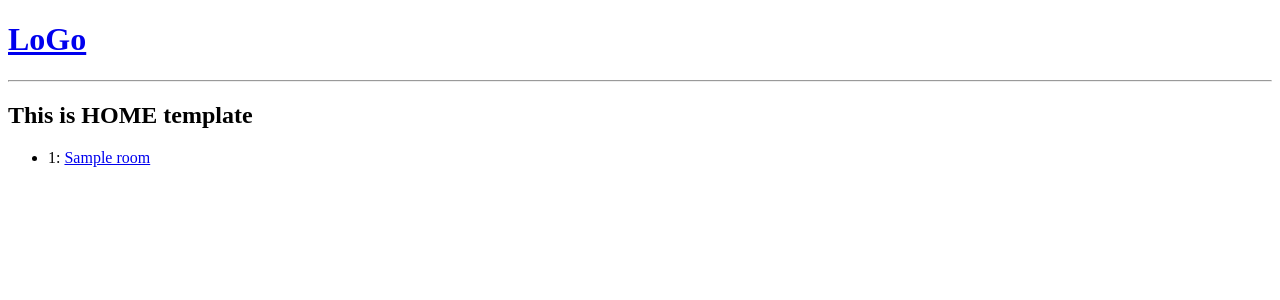
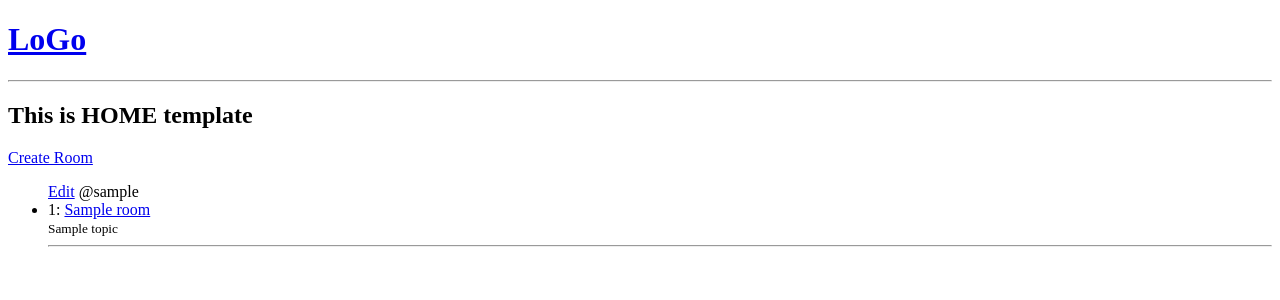
Before and after one commit to rogerccopa/StudyBud, a Django app: page / in a window 1280 px wide. Shown: the top 300 px of the page. Run offline with Django 5.2, Linux system fonts and the light colour scheme; tables that the repository leaves empty hold one stand-in row (values such as "Sample post").

Commit message:
Edit Form

```diff
--- a/base/admin.py
+++ b/base/admin.py
@@ -1,6 +1,8 @@
 from django.contrib import admin
 
 # Register your models here.
-from .models import Room
+from .models import Room, Topic, Message
 
 admin.site.register(Room)
+admin.site.register(Topic)
+admin.site.register(Message)
--- a/base/models.py
+++ b/base/models.py
@@ -1,13 +1,37 @@
 from django.db import models
+from django.contrib.auth.models import User
+
+class Topic(models.Model):
+    name = models.CharField(max_length=200)
+
+    def __str__(self) -> str:
+        return self.name
 
 class Room(models.Model):
-    # host =
-    # topic =
+    host = models.ForeignKey(User, on_delete=models.SET_NULL, null=True)
+
+    # if the parent Topic is deleted then make this field NULL,
+    # also allow DB to have NULLs on this field
+    topic = models.ForeignKey(Topic, on_delete=models.SET_NULL, null=True)
+
     name = models.CharField(max_length=200)
     description = models.TextField(null=True, blank=True)
     # participants =
     updated = models.DateTimeField(auto_now=True)
     created = models.DateTimeField(auto_now_add=True)
 
+    class Meta:
+        ordering = ['-updated', '-created']
+
     def __str__(self) -> str:
         return self.name
+
+class Message(models.Model):
+    user = models.ForeignKey(User, on_delete=models.CASCADE)
+    room = models.ForeignKey(Room, on_delete=models.CASCADE)
+    body = models.TextField(default='')
+    updated = models.DateTimeField(auto_now=True)
+    created = models.DateTimeField(auto_now_add=True)
+
+    def __str__(self) -> str:
+        return self.body[0:50]
--- a/base/urls.py
+++ b/base/urls.py
@@ -4,5 +4,7 @@ from . import views
 
 urlpatterns = [
     path('', views.home, name='home'),
-    path('room/<str:pk>', views.room, name='room')
+    path('room/<str:pk>', views.room, name='room'),
+    path('room-create', views.createRoom, name='create-room'),
+    path('room-update/<str:pk>', views.updateRoom, name='update-room')
 ]
--- a/base/views.py
+++ b/base/views.py
@@ -1,11 +1,6 @@
-from django.shortcuts import render
+from django.shortcuts import render, redirect
 from .models import Room
-
-rooms = [
-    {'id':1, 'name':'Lets learn python'},
-    {'id':2, 'name':'Disign with me'},
-    {'id':3, 'name':' Frontend developers'}
-]
+from .forms import RoomForm
 
 def home(request):
     # context = {'rooms': rooms}
@@ -13,12 +8,24 @@ def home(request):
     return render(request, 'base/home.html', context)
 
 def room (request, pk):
-    selectedRoom = None
-
-    for room in rooms:
-        if room['id'] == int(pk):
-            selectedRoom = room
-
+    selectedRoom = Room.objects.get(id = pk)
     context = {'room': selectedRoom}
 
     return render(request, 'base/room.html', context)
+
+def createRoom(request):
+    if request.method == 'POST':
+        form = RoomForm(request.POST)
+        if form.is_valid():
+            form.save()
+            return redirect('home')
+
+    form = RoomForm()
+    context = {'form': form}
+    return render(request, 'base/room_form.html', context)
+
+def updateRoom(request, pk):
+    room = Room.objects.get(id = pk)
+    form = RoomForm(instance=room)
+    context = {'form': form}
+    return render(request, 'base/room_form.html', context)
--- a/templates/base/home.html
+++ b/templates/base/home.html
@@ -4,10 +4,17 @@
 <h2>This is HOME template</h2>
 
 <div>
+    <a href="{% url 'create-room' %}">Create Room</a>
     <ul>
     {% for room in rooms %}
+        <a href="{% url 'update-room' room.id %}">Edit</a>
+        <span>@{{room.host.username}}</span>
+
         <!--                     'room' is named in urls.py & following is dynamic params -->
        <li>{{room.id}}: <a href="{% url 'room' room.id %}">{{room.name}}</a></li>
+
+       <small>{{room.topic.name}}</small>
+       <hr>
     {% endfor %}
     </ul>
 </div>
```
Also changed, not shown: base/forms.py (added, +7 -0 lines), templates/base/room_form.html (added, +12 -0 lines), base/migrations/0002_topic_room_host_message_room_topic.py (added), base/migrations/0003_message_body.py (added).
